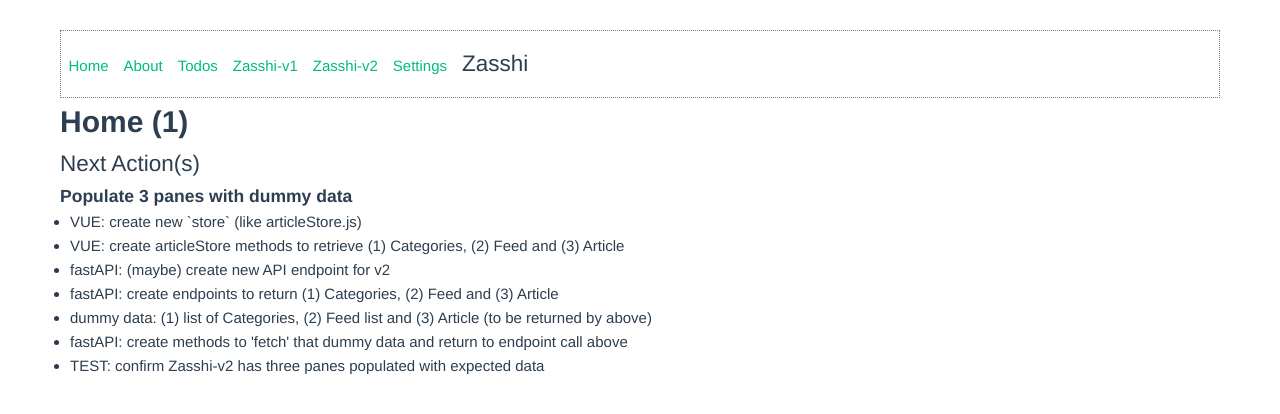
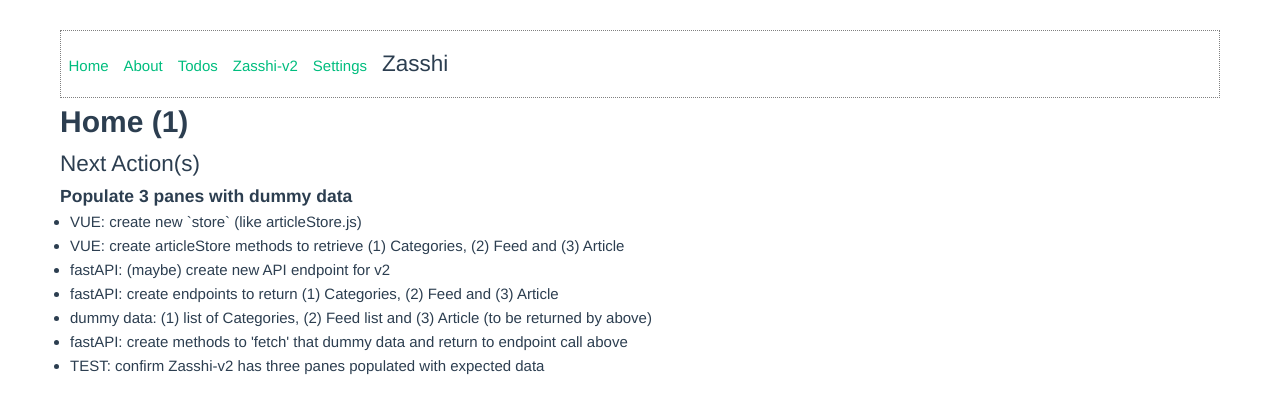
Before and after one commit to craighagerman/zasshi-app, a Vue app in the folder frontend/: page / in a window 1280 px wide. Shown: the top 414 px of the page. Built offline with nearby package versions, Linux system fonts and the light colour scheme.

Commit message:
remove App v1 from navigation

```diff
--- a/frontend/src/components/Navigation.vue
+++ b/frontend/src/components/Navigation.vue
@@ -10,9 +10,9 @@
       <li>
         <router-link to="/todos">Todos</router-link>
       </li>
-      <li>
+      <!-- <li>
         <router-link to="/v1">Zasshi-v1</router-link>
-      </li>
+      </li> -->
       <li>
         <router-link to="/v2">Zasshi-v2</router-link>
       </li>
--- a/frontend/src/router/index.js
+++ b/frontend/src/router/index.js
@@ -3,7 +3,7 @@
 import Home from "@/views/Home.vue";
 import About from "@/views/About.vue";
 import Todos from "@/views/Todos.vue";
-import App_v1 from "@/views/App_v1.vue";
+// import App_v1 from "@/views/App_v1.vue";
 import App_v2 from "@/views/App_v2.vue";
 import SettingsView from "@/views/SettingsView.vue";
 
@@ -15,7 +15,7 @@ const router = createRouter({
     { path: "/", component: Home },
     { path: "/about", component: About },
     { path: "/todos", component: Todos },
-    { path: "/v1", component: App_v1 },
+    // { path: "/v1", component: App_v1 },
     { path: "/v2", component: App_v2 },
     { path: "/settings", component: SettingsView },
   ],
```
